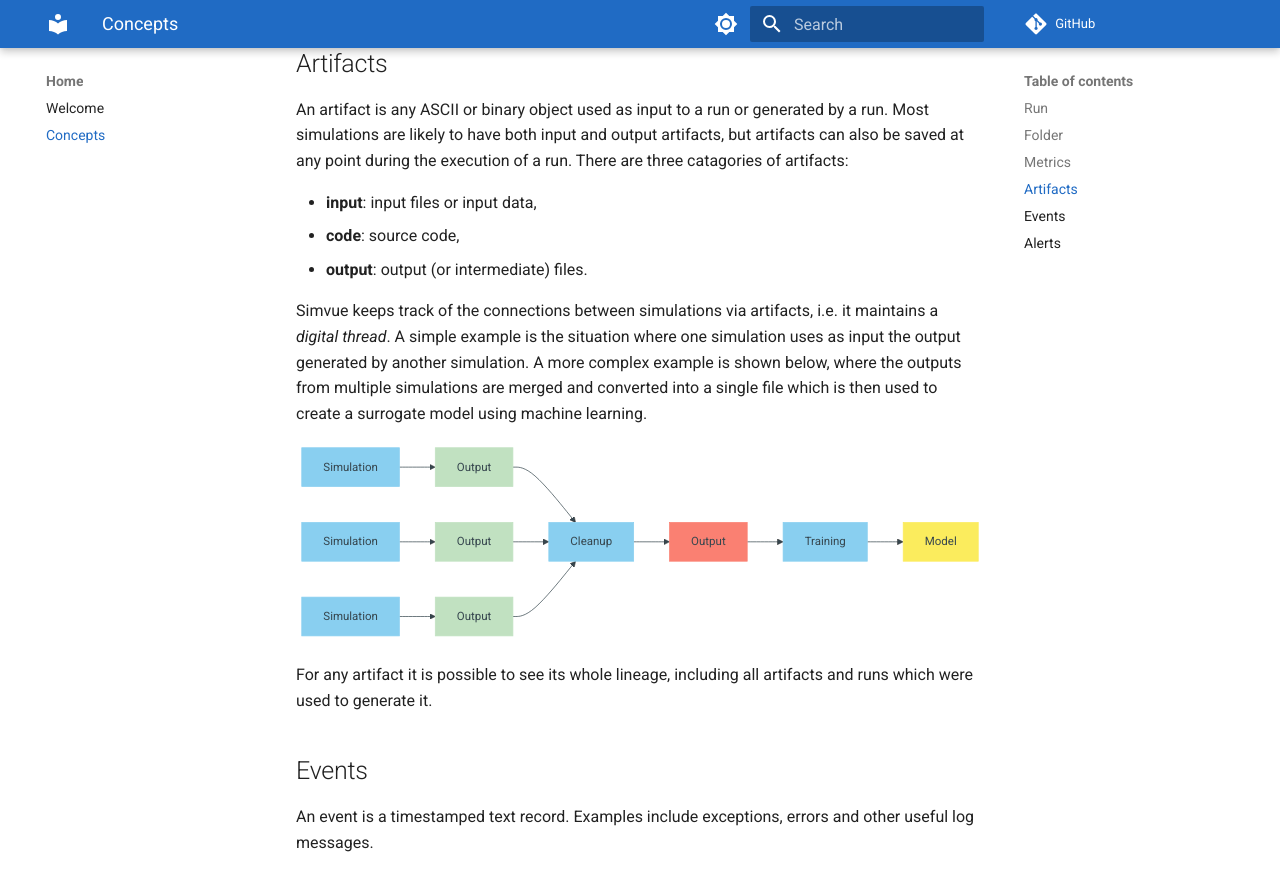
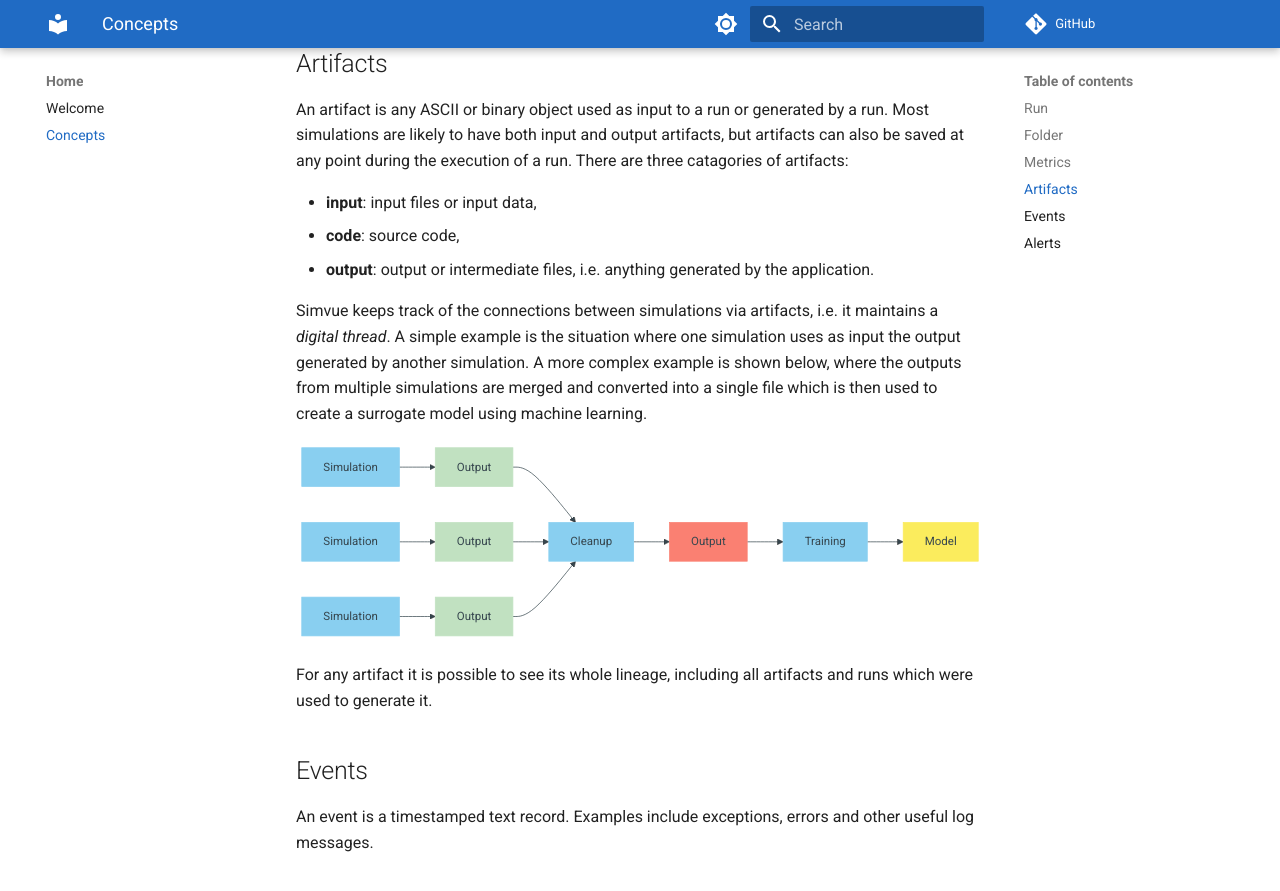
Before and after one commit to simvue-io/docs, an MkDocs documentation site: the page built from docs/concepts.md, in a window 1280 px wide and 900 px high, scrolled down 1546 px. Shown: the top 891 px of the window. Built offline with MkDocs 1.6.1 and Material for MkDocs 9.7.7, drawn with Linux system fonts in a browser that asks for light colours.

Commit message:
Minor adjustent

```diff
--- a/docs/concepts.md
+++ b/docs/concepts.md
@@ -47,7 +47,7 @@ catagories of artifacts:
 
 * **input**: input files or input data,
 * **code**: source code,
-* **output**: output (or intermediate) files.
+* **output**: output or intermediate files, i.e. anything generated by the application.
 
 Simvue keeps track of the connections between simulations via artifacts, i.e. it maintains a *digital thread*. A simple example
 is the situation where one simulation uses as input the output generated by another simulation. A more complex example is shown
```
